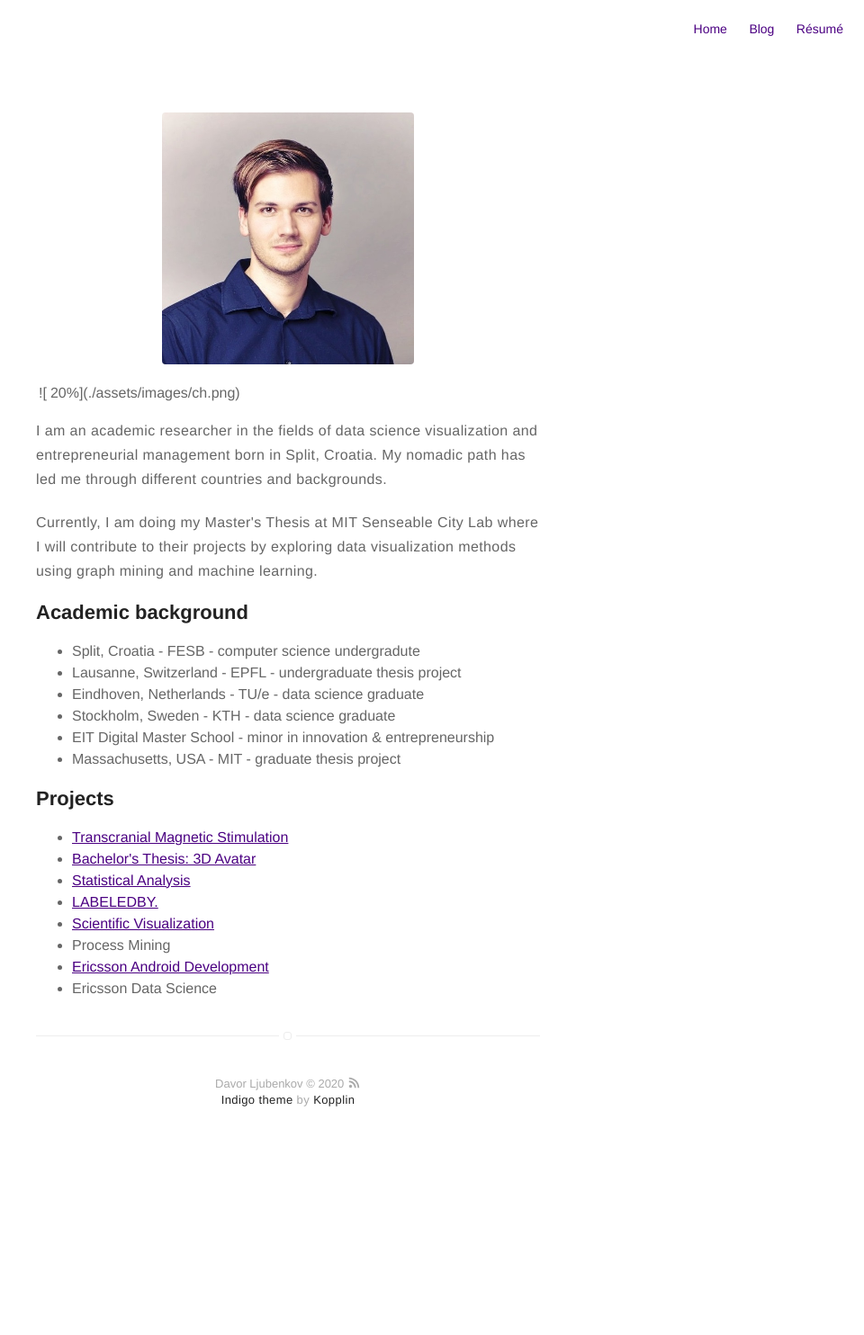
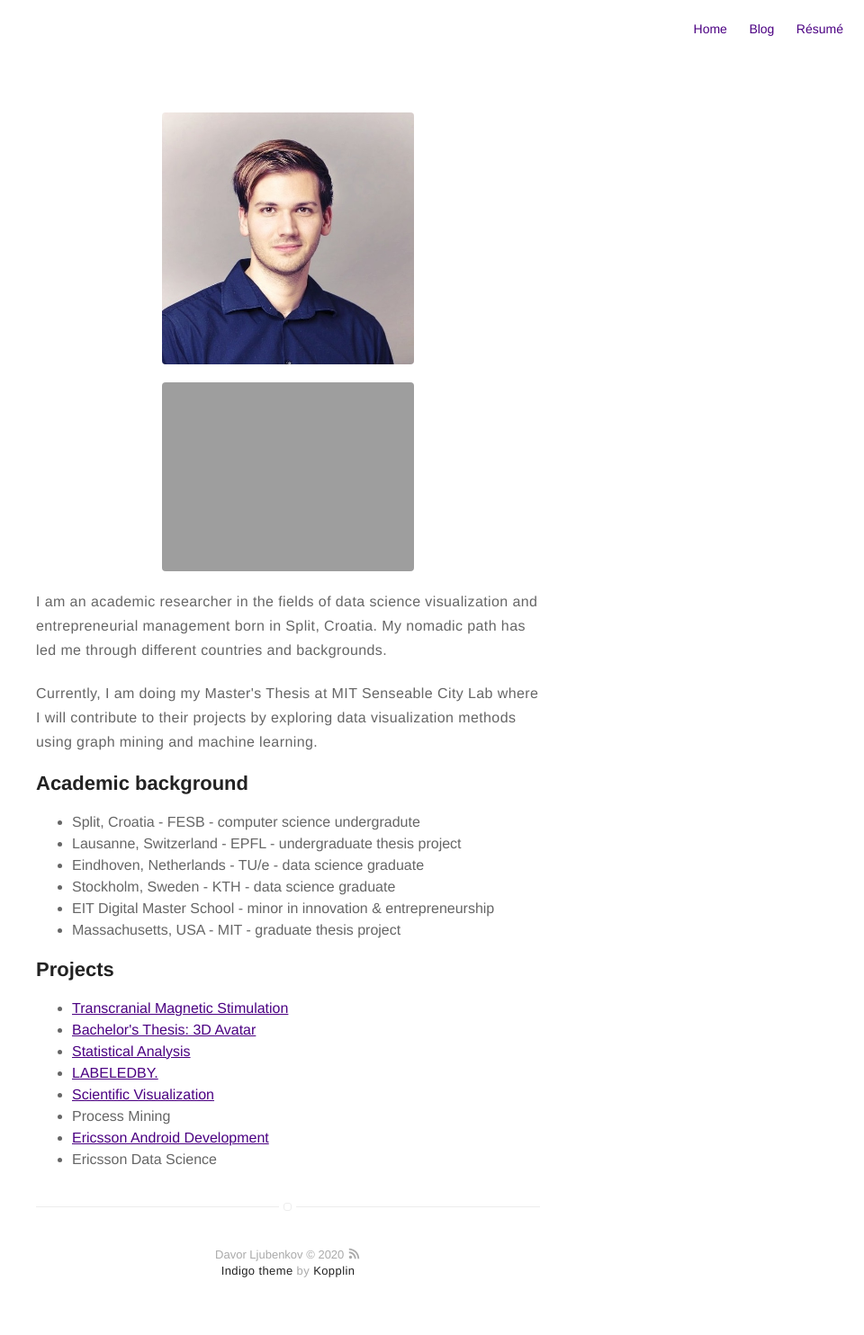
Before and after one commit to dljubenk/dljubenk.github.io, a Jekyll site: the page built from about.md, in a window 1280 px wide. Shown: the whole page at 90% size, without its empty margins (320-1280 px from the left). Built offline with Jekyll 4.4.1, drawn with Linux system fonts in a browser that asks for light colours; before the commit the page ends 1294 px from its top, so only the background shows below that.

Commit message:
Update about.md

```diff
--- a/about.md
+++ b/about.md
@@ -4,7 +4,7 @@ layout: page
 ---
 ![Profile Image]({{ site.url }}/{{ site.picture }})
 
-![|20%](./assets/images/ch.png)
+![](./assets/images/ch.png =16x16)
 
 
 
```
